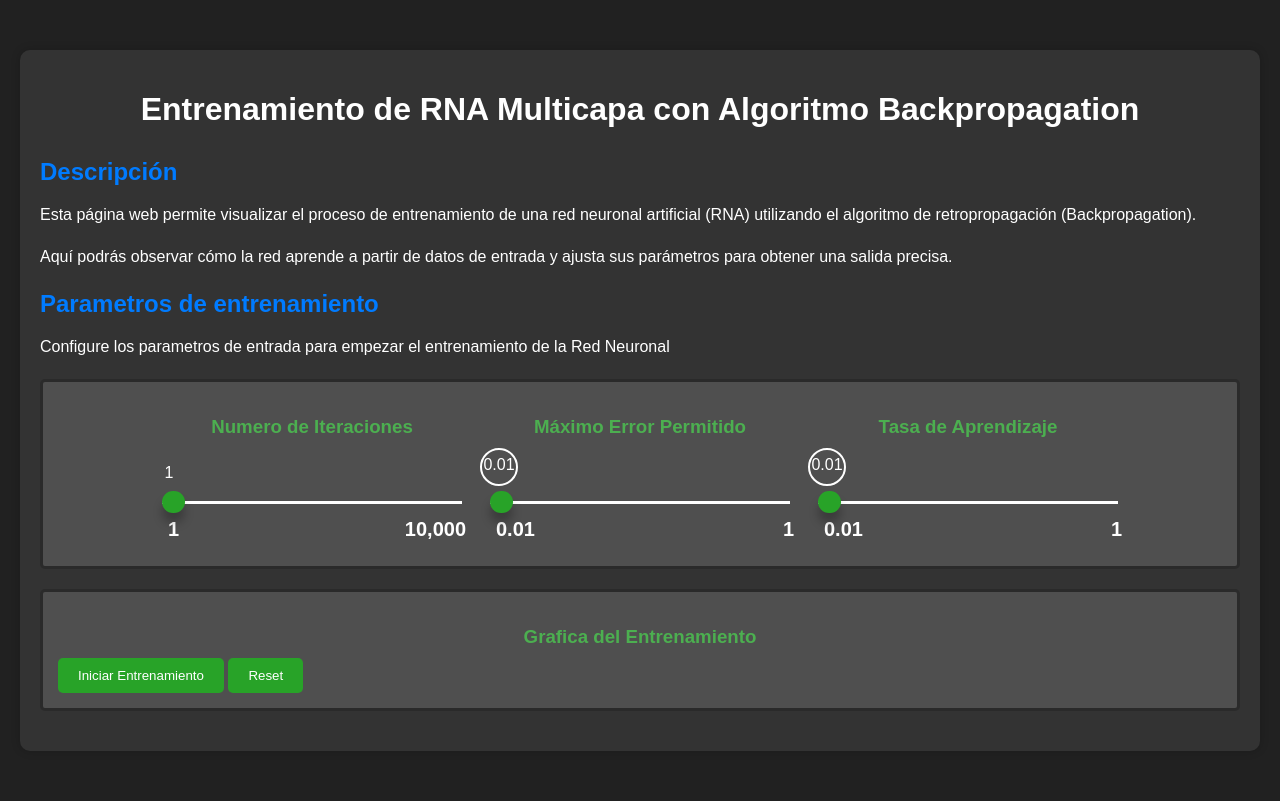
After one commit to JuanSebLopez/RNA-Backpropagation, a Flask app: page /start-training in a window 1280 px wide. The commit adds this page. Run offline with Flask 3, Linux system fonts and the light colour scheme.

Commit message:
Agregado el template del entrenamiento de la red neuronal.

```diff
--- a/app.py
+++ b/app.py
@@ -53,5 +53,9 @@ def generate_weight_thresholds():
     }
     return jsonify(respuesta)
 
+@app.route('/start-training', methods=['GET'])
+def start_training():
+    return render_template('training.html')
+
 if __name__ == '__main__':
     app.run(debug=True)
--- a/static/css/main.css
+++ b/static/css/main.css
@@ -100,10 +100,11 @@ button:hover {
     cursor: pointer;
 }
 
-#contenedorModeloRed {
+#contenedorModeloRed, #contenedorEntrenamientoRed, #contenedorGraficaRed  {
     background-color: #4f4f4f;
     padding: 15px;
     border-radius: 5px;
+    border: rgba(0, 0, 0, 0.466) solid;
     margin-bottom: 20px;
 }
 
--- a/static/css/model.css
+++ b/static/css/model.css
@@ -5,6 +5,8 @@
     align-items: center;
     text-align: center;
     font-weight: bold;
+    margin-left: 10px;
+    margin-right: 10px;
 }
 
 .container-configRed {
@@ -181,7 +183,7 @@
     margin-left: 10px;
 }
 
-.container-sliderNeuronas {
+.container-sliderNeuronas, .container-slidersEntr {
     display: flex;
     justify-content: center;
     align-items: center;
--- /dev/null
+++ b/static/css/training.css
@@ -0,0 +1,22 @@
+#graficaEntrenamiento {
+    text-align: center;
+}
+
+.rs-label {
+    font-size: 100%;
+}
+#rs-bullet-iter {
+    border: transparent;
+    top: 10px;
+    transform: translateX(-2px);
+}
+
+.range-slider {
+    position: relative;
+    width: 100%;
+}
+
+.containerSlider {
+    margin-left: 10px;
+    margin-right: 10px;
+}
--- /dev/null
+++ b/static/scripts/train-net.js
@@ -0,0 +1,26 @@
+// Inicializar sliders al cargar la página
+document.addEventListener('DOMContentLoaded', initializeSliders);
+
+function initializeSliders(){
+    const sliders = document.querySelectorAll('.rs-range');
+    sliders.forEach(slider => {
+        updateSliderValue(slider);
+        slider.addEventListener('input', (event) => {
+            updateSliderValue(event.target);
+        });
+    });
+}
+
+function updateSliderValue(slider) {
+    const bullet = slider.parentElement.querySelector('.rs-label');
+    const sliderWidth = slider.offsetWidth;
+    const max = slider.max;
+    const min = slider.min;
+    const value = slider.value;
+
+    bullet.innerHTML = slider.value;
+
+    const bulletPosition = ((value - min) / (max - min) *  ((sliderWidth - 21)));
+
+    bullet.style.left = `${bulletPosition}px`
+}
--- /dev/null
+++ b/templates/training.html
@@ -0,0 +1,81 @@
+<!DOCTYPE html>
+<html lang="en">
+<head>
+    <meta charset="UTF-8">
+    <meta name="viewport" content="width=device-width, initial-scale=1.0">
+    <title>Entrenamiento Red Neuronal</title>
+    <link rel="stylesheet" href="/static/css/main.css">
+    <link rel="stylesheet" href="/static/css/model.css">
+    <link rel="stylesheet" href="/static/css/training.css">
+</head>
+<body>
+    <div class="contenedor">
+        <div>
+            <h1>Entrenamiento de RNA Multicapa con Algoritmo Backpropagation</h1>
+            <div class="seccion-informacion">
+                <h2>Descripción</h2>
+                <p>Esta página web permite visualizar el proceso de entrenamiento de una red neuronal artificial (RNA) utilizando el algoritmo de retropropagación (Backpropagation).</p>
+
+                <p>Aquí podrás observar cómo la red aprende a partir de datos de entrada y ajusta sus parámetros para obtener una salida precisa.</p>
+            </div>
+        </div>
+        <div class="seccion-visualizacion">
+            <h2>Parametros de entrenamiento</h2>
+            <div class="seccion-informacion">
+                <p>Configure los parametros de entrada para empezar el entrenamiento de la Red Neuronal</p>
+            </div>
+        </div>
+        <div class="" id="contenedorEntrenamientoRed">
+            <div class="container-slidersEntr">
+                <!--Izquierda-->
+                <div class="containerSlider">
+                    <h3>Numero de Iteraciones</h3>
+                    <div class="range-slider">
+                        <span class="rs-label" id="rs-bullet-iter">1</span>
+                        <input type="range" step="99" min="1" value="1" max="10000" id="rs-range-iter" class="rs-range">
+                    </div>
+                    <div class="box-minmax">
+                        <span>1</span>
+                        <span>10,000</span>
+                    </div>
+                </div>
+                <!--Mitad-->
+                <div class="containerSlider">
+                    <h3>Máximo Error Permitido</h3>
+                    <div class="range-slider">
+                        <span class="rs-label" id="rs-bullet-error">0.01</span>
+                        <input type="range" value="0.01" step="0.01" min="0.01" max="0.99" id="rs-range-error" class="rs-range">
+                    </div>
+                    <div class="box-minmax">
+                        <span>0.01</span>
+                        <span>1</span>
+                    </div>
+                </div>
+                <!--Derecha-->
+                <div class="containerSlider">
+                    <h3>Tasa de Aprendizaje</h3>
+                    <div class="range-slider">
+                        <span class="rs-label" id="rs-bullet-tasa">0.01</span>
+                        <input type="range" value="0.01" step="0.01" min="0.01" max="0.99" id="rs-range-tasa" class="rs-range">
+                    </div>
+                    <div class="box-minmax">
+                        <span>0.01</span>
+                        <span>1</span>
+                    </div>
+                </div>
+            </div>
+        </div>
+        <div id="contenedorGraficaRed">
+            <div id="graficaEntrenamiento">
+                <h3>Grafica del Entrenamiento</h3>
+            </div>
+            <div id="btnsGrafica">
+                <button id="btn-start-training">Iniciar Entrenamiento</button>
+                <button id="btn-reset">Reset</button>
+            </div>
+        </div>
+    </div>
+    <script src="https://cdn.jsdelivr.net/npm/axios/dist/axios.min.js"></script>
+    <script src="/static/scripts/train-net.js" type="module"></script>
+</body>
+</html>
```
Also changed, not shown: static/scripts/main.js (+13 -1 lines), static/scripts/training_render.js (renamed from static/scripts/training.js, +21 -7 lines), templates/entrenamiento_red.html (deleted, +0 -11 lines).
